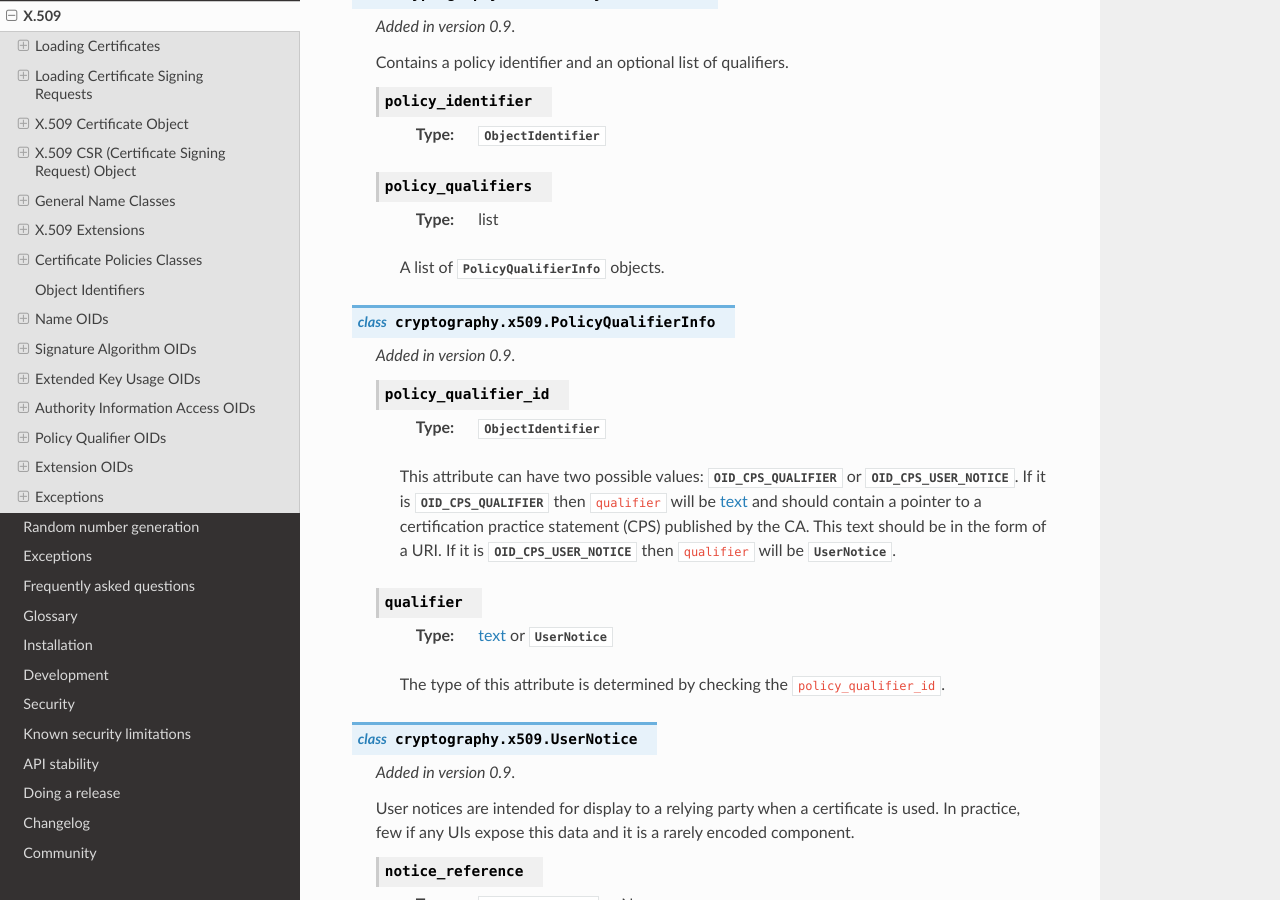
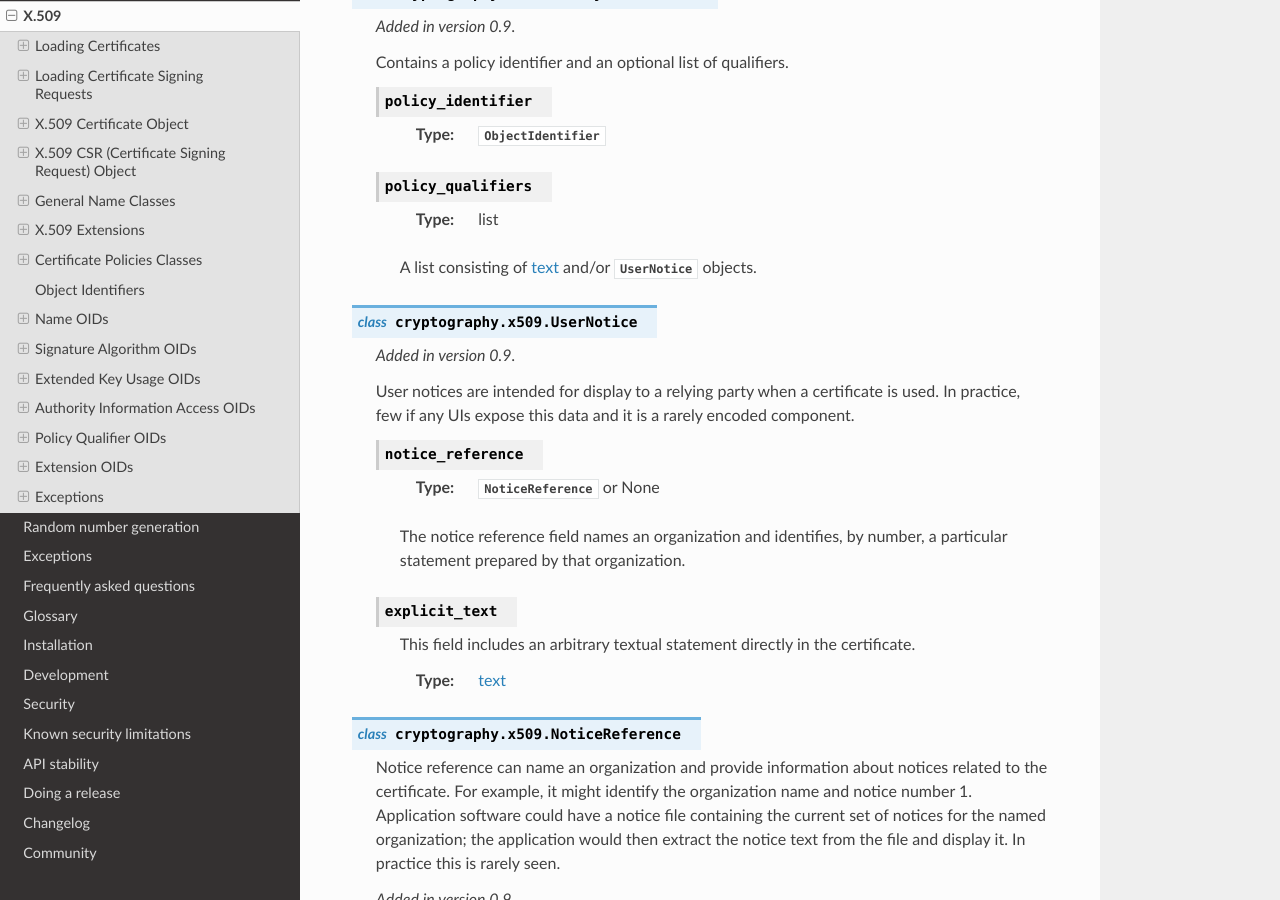
Before and after one commit to WebKing0121/cryptography, a Sphinx documentation site: the page built from docs/x509.rst, in a window 1280 px wide and 900 px high, scrolled down 15281 px. Built offline with Sphinx 7.4.7 and the Read the Docs theme 2.0.0, drawn with Linux system fonts in a browser that asks for light colours; pages that are not in the unit, such as notebooks, are missing from menus; some of the changed text lies outside the part shown.

Commit message:
remove policyqualifierinfo object

```diff
--- a/docs/x509.rst
+++ b/docs/x509.rst
@@ -918,30 +918,7 @@ These classes may be present within a :class:`CertificatePolicies` instance.
 
         :type: list
 
-        A list of :class:`PolicyQualifierInfo` objects.
-
-.. class:: PolicyQualifierInfo
-
-    .. versionadded:: 0.9
-
-    .. attribute:: policy_qualifier_id
-
-        :type: :class:`ObjectIdentifier`
-
-        This attribute can have two possible values: :data:`OID_CPS_QUALIFIER`
-        or :data:`OID_CPS_USER_NOTICE`. If it is :data:`OID_CPS_QUALIFIER` then
-        ``qualifier`` will be :term:`text` and should contain a pointer to
-        a certification practice statement (CPS) published by the CA. This
-        text should be in the form of a URI. If it is
-        :data:`OID_CPS_USER_NOTICE` then ``qualifier`` will be
-        :class:`UserNotice`.
-
-    .. attribute:: qualifier
-
-        :type: :term:`text` or :class:`UserNotice`
-
-        The type of this attribute is determined by checking the
-        ``policy_qualifier_id``.
+        A list consisting of :term:`text` and/or :class:`UserNotice` objects.
 
 .. class:: UserNotice
 
@@ -1196,13 +1173,11 @@ Policy Qualifier OIDs
 
 .. data:: OID_CPS_QUALIFIER
 
-    Corresponds to the dotted string ``"1.3.6.1.5.5.7.2.1"``. Used as an
-    identifier in :class:`PolicyQualifierInfo` objects.
+    Corresponds to the dotted string ``"1.3.6.1.5.5.7.2.1"``.
 
 .. data:: OID_CPS_USER_NOTICE
 
-    Corresponds to the dotted string ``"1.3.6.1.5.5.7.2.2"``. Used as an
-    identifier in :class:`PolicyQualifierInfo` objects.
+    Corresponds to the dotted string ``"1.3.6.1.5.5.7.2.2"``.
 
 .. _extension_oids:
 
```
Also changed, not shown: 2 other files.
